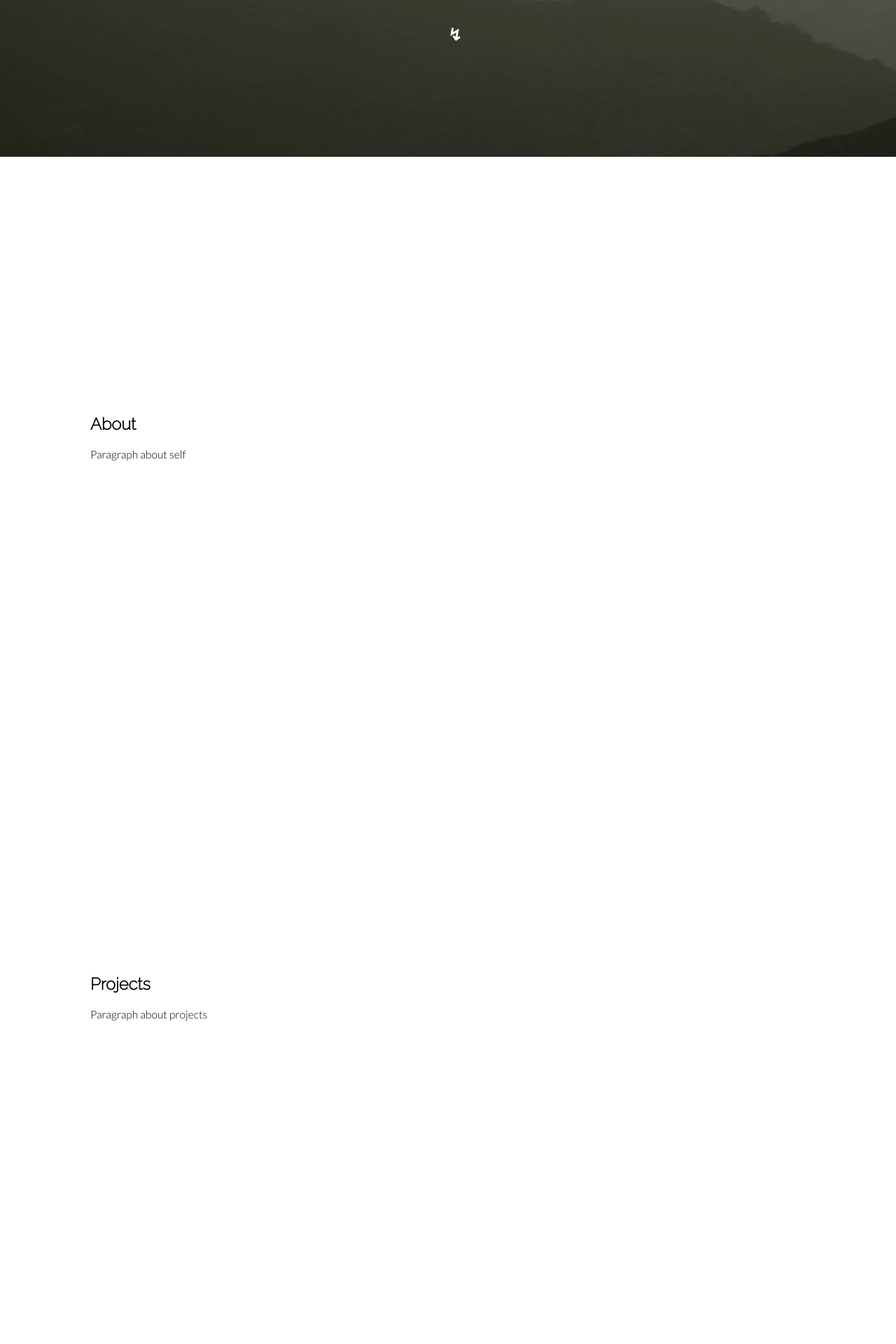
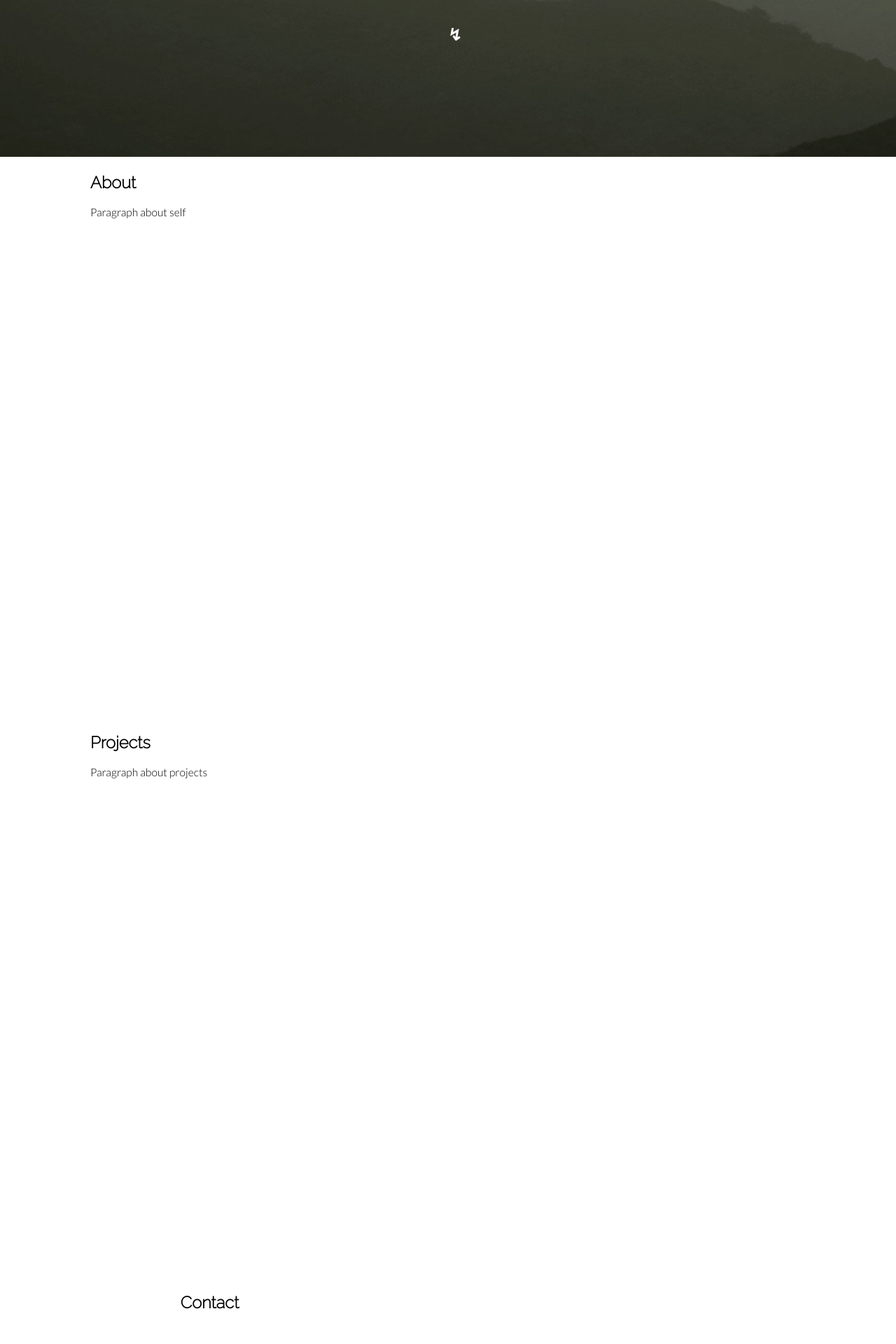
Before and after one commit to freyaryd/freyaryd.github.io, a PHP site: page / in a window 1280 px wide. Shown: the part 576-2496 px from the top of the page at 70% size. Run offline with PHP 8.4, Linux system fonts and the light colour scheme.

Commit message:
made vertical align work hopefully

```diff
--- a/css/main2.css
+++ b/css/main2.css
@@ -22,7 +22,6 @@ h2{
     font-family: 'Raleway', sans-serif;
     font-size: 148%;
     text-align: left;
-    vertical-align: top;
 }
 
 p{
@@ -31,7 +30,6 @@ p{
     line-height: 125%;
     color: black;
     text-align: left;
-    vertical-align: top;
     margin-left: 20%;
 }
 
@@ -45,6 +43,7 @@ table{
 
 td{
     border: 0px solid white;
+    vertical-align: top;
 }
 
 .top{
```
